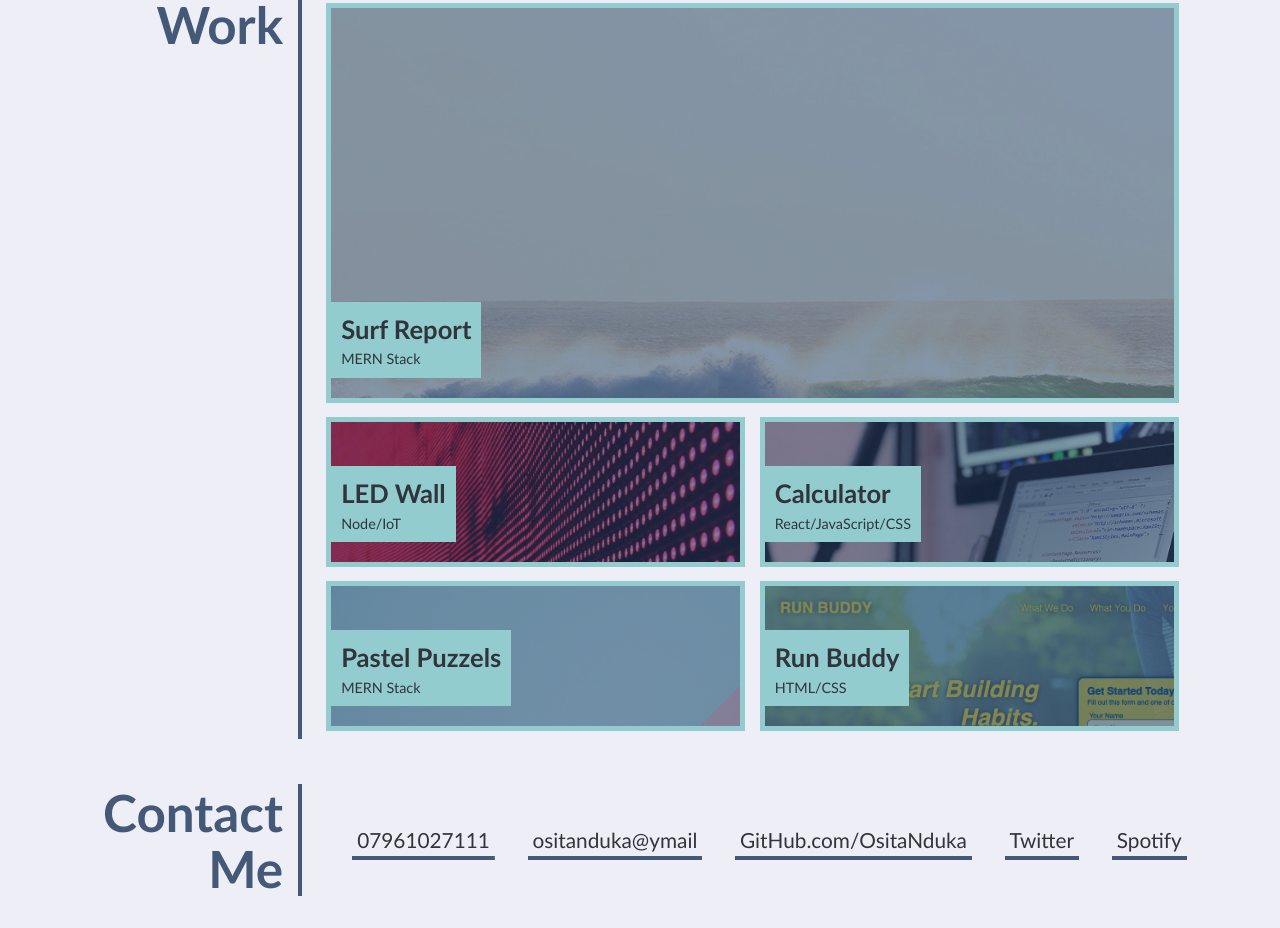
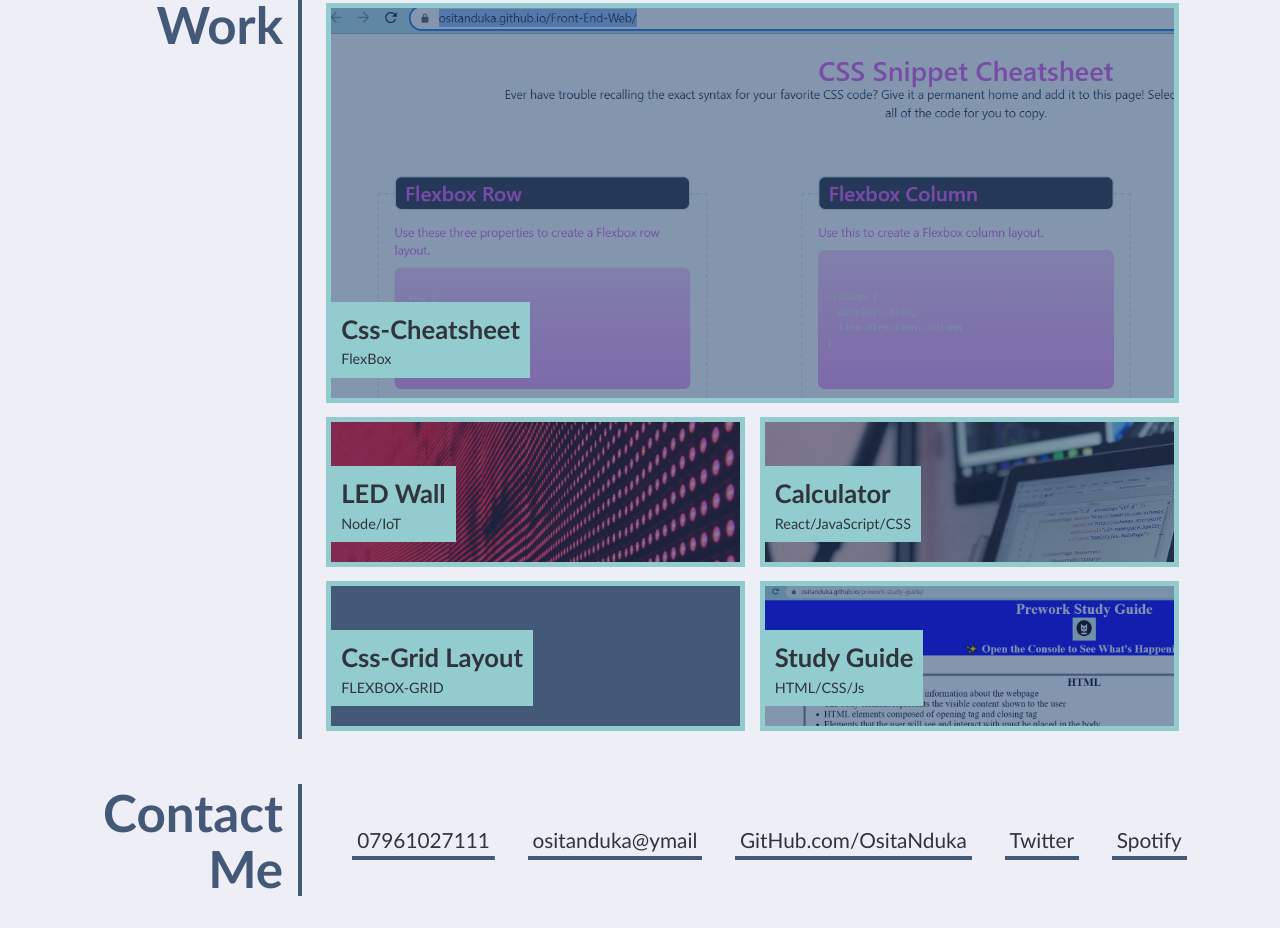
Before and after one commit to OsitaNduka/week2css-challenge, a plain HTML site: page index.html in a window 1280 px wide. Shown: the part 739-1667 px from the top of the page. Drawn offline with Linux system fonts and the light colour scheme.

```diff
--- a/index.html
+++ b/index.html
@@ -57,10 +57,10 @@
       <h2>Work</h2>
       <div class="flex-container">
 
-        <a href="#" class="flex-item surf-report">
+        <a href="#" class="flex-item Css-Cheatsheet">
           <div>
-            <h3>Surf Report</h3>
-            <span>MERN Stack</span>
+            <h3>Css-Cheatsheet</h3>
+            <span>FlexBox</span>
           </div>
         </a>
 
@@ -77,18 +77,18 @@
           </div>
         </a>
 
-        <a href="#" class="flex-item pastel-puzzles">
+        <a href="#" class="flex-item Css-Grid">
           <div>
-            <h3>Pastel Puzzels</h3>
-            <span>MERN Stack</span>
+            <h3>Css-Grid Layout</h3>
+            <span>FLEXBOX-GRID</span>
           </div>
         </a>
 
 
-        <a href="#" class="flex-item run-buddy">
+        <a href="#" class="flex-item Pre-work">
           <div>
-            <h3>Run Buddy</h3>
-            <span>HTML/CSS</span>
+            <h3>Study Guide</h3>
+            <span>HTML/CSS/Js</span>
           </div>
         </a>
 
--- a/style.css
+++ b/style.css
@@ -226,8 +226,8 @@
   }
 
   /* portfolio project images */
-  .run-buddy {
-    background-image: url("../week2css-challenge/02-run-buddy.jpg");
+  .Css-Cheatsheet {
+    background-image: url("../week2css-challenge/Css-screenshort.PNG");
   }
 
   .led-wall {
@@ -238,13 +238,13 @@
     background-image: url("../week2css-challenge/02-portfolio-2.jpg");
   }
 
-  .pastel-puzzles {
-    background-image: url("../week2css-challenge/02-portfolio-3.jpg");
+  .Css-Grid {
+    background-image: url("../");
   }
 
-  .surf-report {
+  .Pre-work {
     width: 90%;
-    background-image: url("../week2css-challenge/02-portfolio-4.jpg");
+    background-image: url("../week2css-challenge/pre-work.PNG");
   }
 
   /* end portfolio project images */
```
